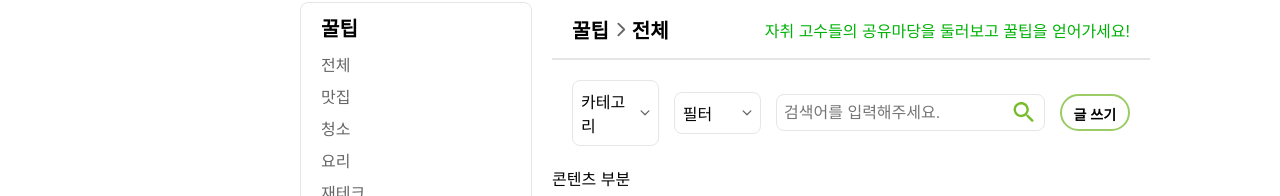
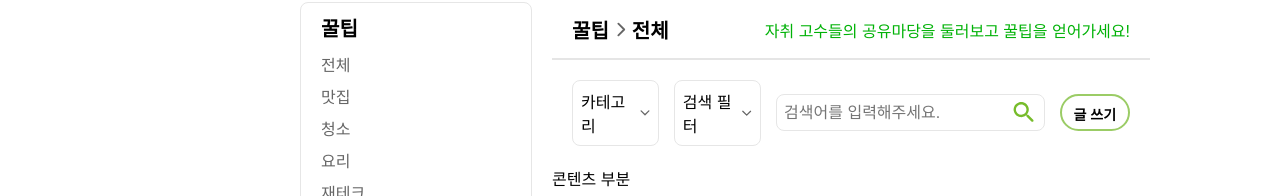
Before and after one commit to LuckyVickys/woosan-front, a React (Create React App) app in the folder front/: page /board/etc in a window 1280 px wide. Shown: the part 173-369 px from the top of the page. Built offline with nearby package versions, Linux system fonts and the light colour scheme; a web font is replaced by a local one.

Commit message:
props로 드롭다운 메뉴에 데이터 전달 - indexPage에서 categories, filters 값 입력하면 props로 드롭다운 메뉴에 전달 - 회원 정보 수정 페이지에 대한 라우터 경로 수정

```diff
--- a/front/src/components/common/SearchBar.jsx
+++ b/front/src/components/common/SearchBar.jsx
@@ -4,8 +4,7 @@ import { useState, useRef, useEffect } from 'react';
 import { useLocation } from 'react-router-dom';
 import '../../assets/styles/Common.scss';
 
-const CatagoryDropdown = ({ onSelect }) => {
-  const categories = ['카테고리','맛집', '청소', '요리', '재테크', '인테리어', '정책', '기타'];
+const CatagoryDropdown = ({ categories, onSelect }) => {
 
   return (
     <ul className="dropdown-list">
@@ -16,8 +15,7 @@ const CatagoryDropdown = ({ onSelect }) => {
   );
 }
 
-const FilterDropdown = ({ onSelect }) => {
-  const filters = ['필터', '제목', '작성자', '내용'];
+const FilterDropdown = ({ filters, onSelect }) => {
 
   return (
     <ul className="dropdown-list">
@@ -28,7 +26,7 @@ const FilterDropdown = ({ onSelect }) => {
   );
 }
 
-const SearchBar = () => {
+const SearchBar = ({ categories, filters}) => {
   const location = useLocation();
 
   const [showCategoryDropdown, setShowCategoryDropdown] = useState(false);
@@ -84,13 +82,13 @@ const SearchBar = () => {
           <div className="catagory-dropdown" ref={categoryRef}>
             {selectedCategory ? `${selectedCategory}` : '카테고리'}
             <div className="dropdown" onClick={() => setShowCategoryDropdown(!showCategoryDropdown)}></div>
-            {showCategoryDropdown && <CatagoryDropdown onSelect={handleCategorySelect} />}
+            {showCategoryDropdown && <CatagoryDropdown categories={categories} onSelect={handleCategorySelect} />}
             <div className='dropdown-arrow'></div>
           </div>
           <div className="filter-dropdown" ref={filterRef}>
-            {selectedFilter ? `${selectedFilter}` : '필터'}
+            {selectedFilter ? `${selectedFilter}` : '검색 필터'}
             <div className="dropdown" onClick={() => setShowFilterDropdown(!showFilterDropdown)}></div>
-            {showFilterDropdown && <FilterDropdown onSelect={handleFilterSelect} />}
+            {showFilterDropdown && <FilterDropdown filters={filters} onSelect={handleFilterSelect} />}
             <div className='dropdown-arrow'></div>
           </div>
           <form className="search-box" action="search" method="get">
--- a/front/src/pages/MyPage/UpdateInfoPage.jsx
+++ b/front/src/pages/MyPage/UpdateInfoPage.jsx
@@ -4,7 +4,7 @@ const UpdateInfoPage = () => {
 
     return (
         <div className="contents">
-            마이페이지
+            회원 정보 수정
         </div>
     );
 }
--- a/front/src/pages/board/IndexPage.jsx
+++ b/front/src/pages/board/IndexPage.jsx
@@ -53,12 +53,15 @@ const IndexPage = () => {
             break;
     }
 
+    const categories = ['카테고리','맛집', '청소', '요리', '재테크', '인테리어', '정책', '기타'];
+    const filters = ['검색 필터', '제목', '작성자', '내용'];
+
     return (
         <BasicLayout>
             <SideBar pageType="board" />
             <div className="contents">
                 <PageTitle main="꿀팁" sub={sub} info={info}/>
-                <SearchBar />
+                <SearchBar categories={categories} filters={filters}/>
                 <Outlet />
             </div>
         </BasicLayout>
--- a/front/src/router/myPageRouter.jsx
+++ b/front/src/router/myPageRouter.jsx
@@ -3,6 +3,7 @@ import { Navigate } from "react-router-dom";
 
 const Loading = <div>Loading....</div>
 
+const UpdateInfoPage = lazy(()=> import("../pages/myPage/UpdateInfoPage"))
 const MyBoardPage = lazy(()=> import("../pages/myPage/MyBoardPage"))
 const MyReplyPage = lazy(()=> import("../pages/myPage/MyReplyPage"))
 const LikePage = lazy(()=> import("../pages/myPage/LikePage"))
@@ -17,7 +18,7 @@ const myPageRouter = ()=> {
         },
         {
             path: "info",
-            element: <Suspense fallback={Loading}><MyBoardPage/></Suspense>
+            element: <Suspense fallback={Loading}><UpdateInfoPage/></Suspense>
         },
         {
             path: "board",
```
